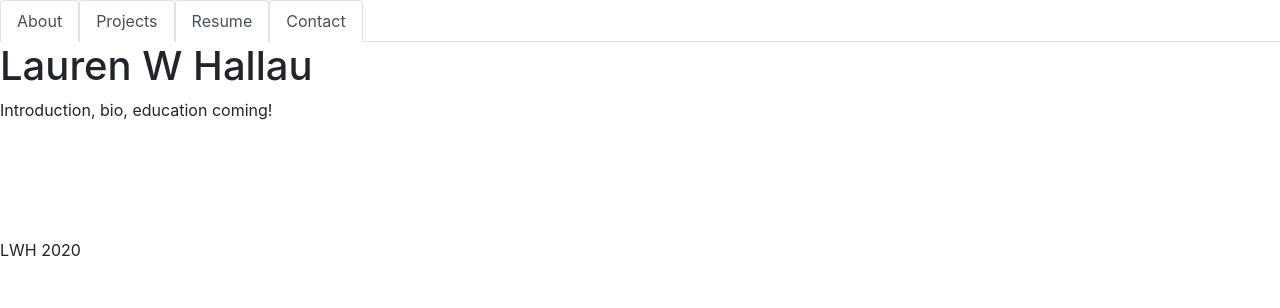
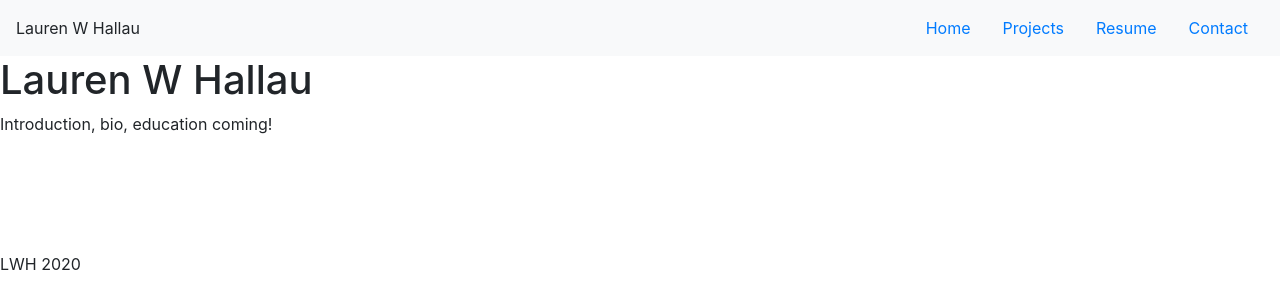
Before and after one commit to laurenhallau/React-Portfolio, a React (Create React App) app: page / in a window 1280 px wide. Shown: the top 308 px of the page. Built offline with nearby package versions, Linux system fonts and the light colour scheme.

Commit message:
updating nav bar

```diff
--- a/src/App.js
+++ b/src/App.js
@@ -1,6 +1,6 @@
 import React from 'react';
 import { BrowserRouter as Router, Route } from "react-router-dom";
-import About from "../src/pages/About";
+import Home from "./pages/Home";
 import NavTabs from "./components/NavTabs";
 import Projects from "./pages/Projects";
 import Resume from "./pages/Resume";
@@ -15,7 +15,7 @@ function App() {
       <div>
         <NavTabs />
         <Wrapper>
-          <Route exact path="/" component={About} />
+          <Route exact path="/" component={Home} />
           <Route exact path="/projects" component={Projects} />
           <Route exact path="/resume" component={Resume} />
           <Route exact path="/contact" component={Contact} />
--- a/src/components/NavTabs.js
+++ b/src/components/NavTabs.js
@@ -2,31 +2,57 @@ import React from "react";
 import { Link, useLocation } from "react-router-dom";
 
 function NavTabs() {
-    const location = useLocation();
+  const location = useLocation();
 
-    return (
-        <ul className="nav nav-tabs">
+  return (
+    <header>
+      <nav className="navbar bg-light">
+        <span className="navbar-text">Lauren W Hallau</span>
+
+        <ul className="nav justify-content-end">
           <li className="nav-item">
-            <Link to="/" className={location.pathname === "/" ? "nav-link active" : "nav-link"}>
-              About
+            <Link
+              to="/"
+              className={
+                location.pathname === "/" ? "nav-link active" : "nav-link"
+              }
+            >
+              Home
             </Link>
           </li>
-          <li className="nav-item">
-            <Link to="/projects" className={location.pathname === "/" ? "nav-link active" : "nav-link"}>
+          <li className="nav justify-content-end">
+            <Link
+              to="/projects"
+              className={
+                location.pathname === "/" ? "nav-link active" : "nav-link"
+              }
+            >
               Projects
             </Link>
           </li>
-          <li className="nav-item">
-            <Link to="/resume" className={location.pathname === "/" ? "nav-link active" : "nav-link"}>
+          <li className="nav justify-content-end">
+            <Link
+              to="/resume"
+              className={
+                location.pathname === "/" ? "nav-link active" : "nav-link"
+              }
+            >
               Resume
             </Link>
           </li>
-          <li className="nav-item">
-            <Link to="/contact" className={location.pathname === "/" ? "nav-link active" : "nav-link"}>
+          <li className="nav justify-content-end">
+            <Link
+              to="/contact"
+              className={
+                location.pathname === "/" ? "nav-link active" : "nav-link"
+              }
+            >
               Contact
             </Link>
           </li>
         </ul>
-    );
+      </nav>
+    </header>
+  );
 }
 export default NavTabs;
--- a/src/pages/About.js
+++ b/src/pages/Home.js
@@ -1,6 +1,6 @@
 import React from "react";
 
-function About() {
+function Home() {
     return (
         <div>
           <h1>Lauren W Hallau</h1>
@@ -11,4 +11,4 @@ function About() {
     );
 }
 
-export default About;
+export default Home;
```
